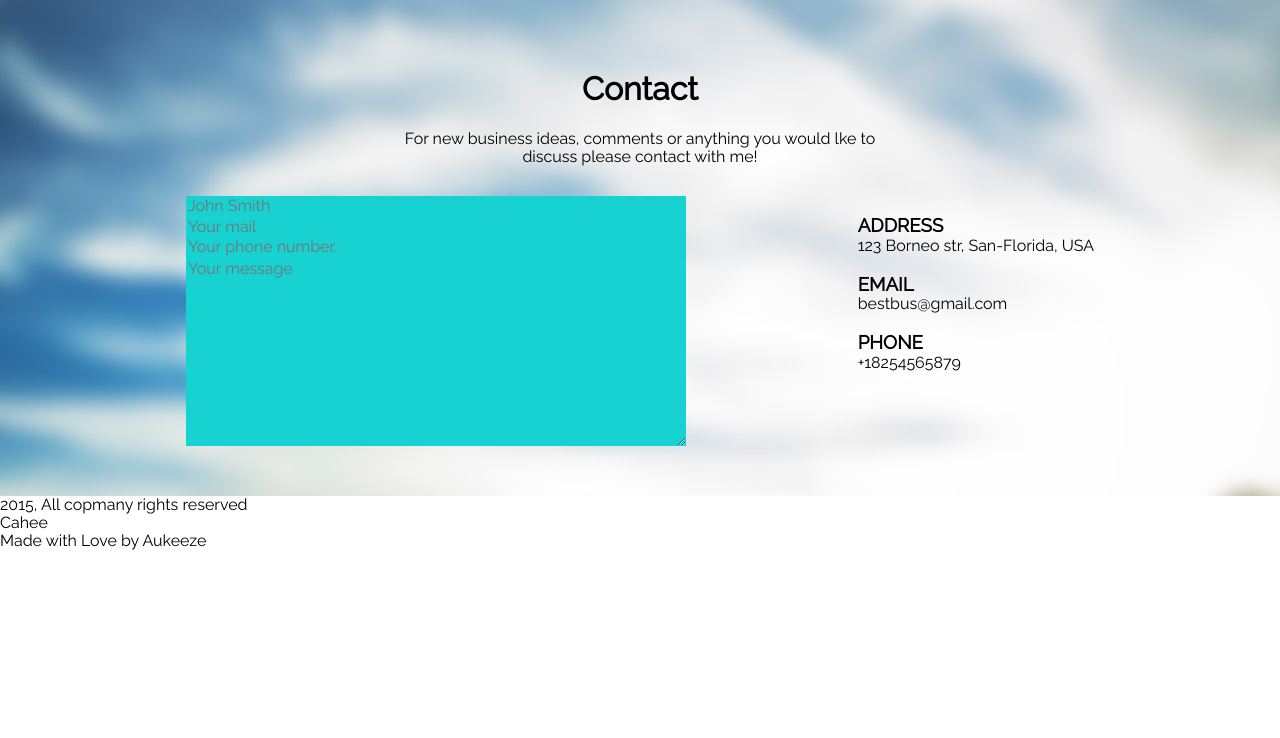
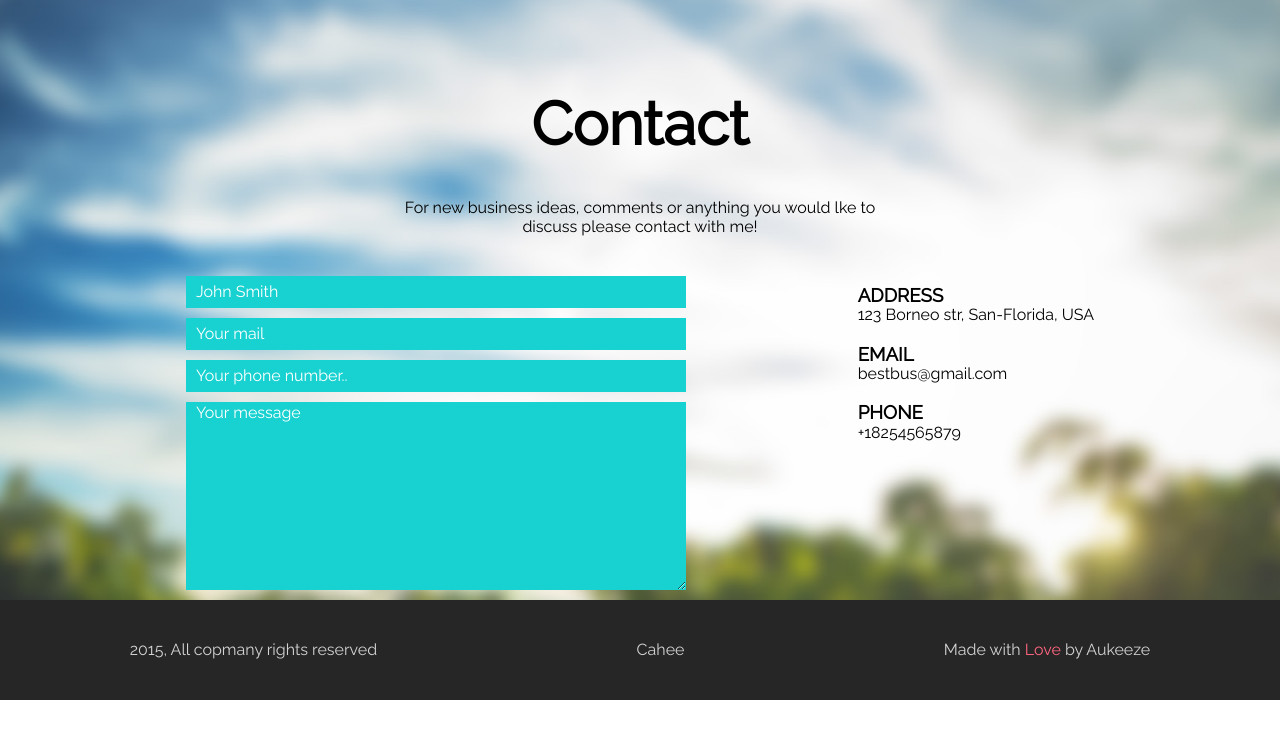
Before and after one commit to AnnaPryma/L12_forms, a plain HTML site: page index.html in a window 1280 px wide. Drawn offline with Linux system fonts and the light colour scheme.

Commit message:
the final version of hometsk12_1

```diff
--- a/style.css
+++ b/style.css
@@ -2,7 +2,9 @@ body {
   font-family: "Raleway", serif;
 }
 main {
+  height: 500px;
   background-image: url(images/001.jpg);
+  background-size: cover;
   padding: 50px 100px;
 }
 header {
@@ -10,6 +12,8 @@ header {
 }
 header h1 {
   text-align: center;
+  font-size: 60px;
+  font-weight: 800;
 }
 .container {
   display: flex;
@@ -27,16 +31,43 @@ header p {
   flex-direction: column;
   width: 500px;
 }
-input,
-textarea {
+.form input {
   background-color: #18d1d1;
   color: white;
+  display: block;
+  margin-top: 10px;
+  border: none;
+  line-height: 30px;
+  padding-left: 10px;
+}
+.form ::placeholder {
+  color: white;
+}
 
-  border: 3px;
+.form textarea {
+  background-color: #18d1d1;
+  color: white;
+  display: block;
+  margin-top: 10px;
+  border: none;
+
+  padding-left: 10px;
 }
+
 .cont_info h3 {
   margin-bottom: 0;
 }
 .cont_info p {
   margin-top: 0;
 }
+footer {
+  background-color: #262626;
+  color: lightgray;
+  display: flex;
+  justify-content: space-around;
+  align-items: center;
+  height: 100px;
+}
+footer span {
+  color: rgb(255, 102, 128);
+}
```
